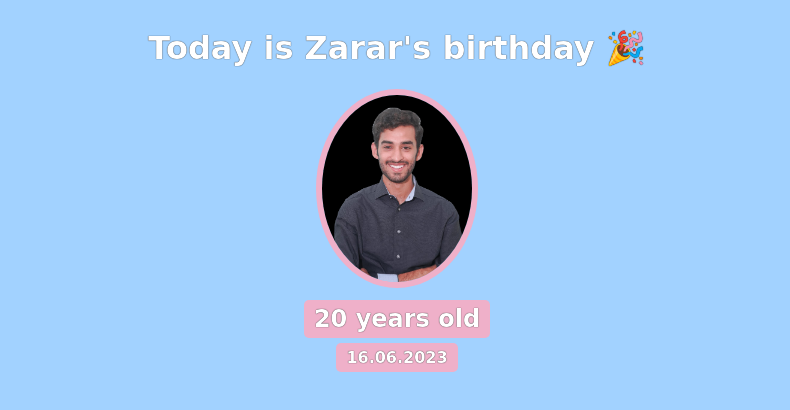
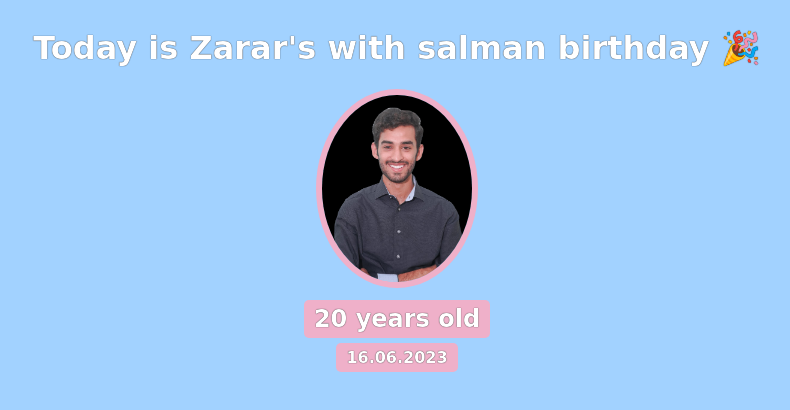
Before and after one commit to thesalmanx/birthday-gift-site, a plain HTML site: page index.html in a window 1280 px wide. Shown: the whole page, without its empty margins (243-1033 px from the left). Drawn offline with Linux system fonts and the light colour scheme; a web font is replaced by a local one.

Commit message:
Update index.html

```diff
--- a/index.html
+++ b/index.html
@@ -15,7 +15,7 @@
   </head>
   <body>
     <div class="header">
-        <h1>Today is Zarar's birthday 🎉</h1>
+        <h1>Today is Zarar's with salman birthday 🎉</h1>
         <img id="bff-img" src="Salman.jpeg" alt="" />
         <h2 id="bd-age">20 years old</h2>
         <h4 id="bd-date">16.06.2023</h4>
```
